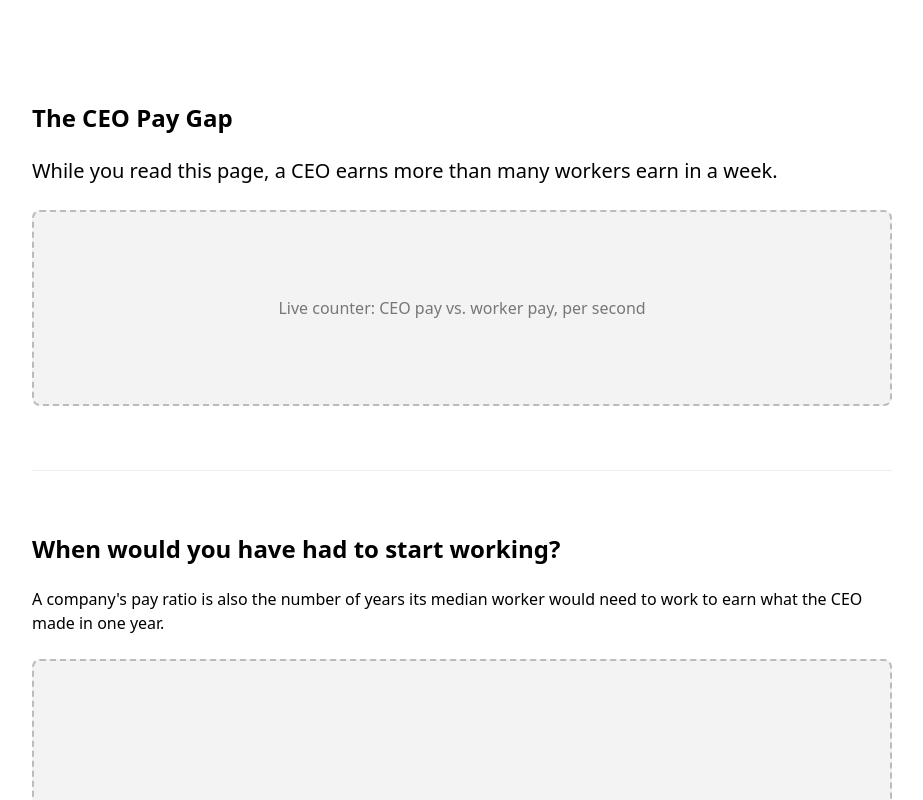
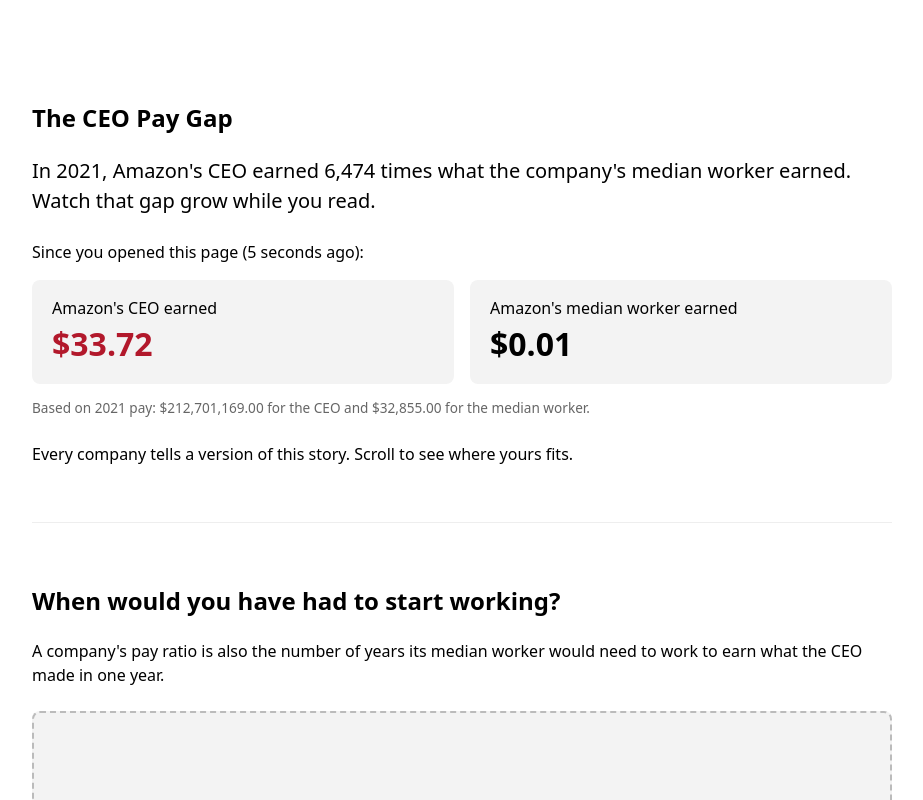
Before and after one commit to aisharashidahmed/CS1710-Final_Project, a SvelteKit app: page / in a window 1280 px wide. Shown: the top 800 px of the page, without its empty margins (178-1101 px from the left). Built offline with nearby package versions, Linux system fonts and the light colour scheme.

Commit message:
Add hook section with live pay counter

```diff
--- /dev/null
+++ b/src/lib/Hook.svelte
@@ -0,0 +1,72 @@
+<script>
+	import * as d3 from 'd3';
+
+	// Amazon, fiscal year 2021 (from static/data/companies.csv).
+	const CEO_PAY = 212701169;
+	const WORKER_PAY = 32855;
+	const SECONDS_PER_YEAR = 365 * 24 * 60 * 60;
+
+	const money = d3.format('$,.2f');
+
+	// Seconds since the reader opened the page.
+	let seconds = $state(0);
+
+	$effect(() => {
+		const start = Date.now();
+		const timer = setInterval(() => (seconds = (Date.now() - start) / 1000), 100);
+		return () => clearInterval(timer);
+	});
+</script>
+
+<div class="counter">
+	<p class="intro">Since you opened this page ({Math.floor(seconds)} seconds ago):</p>
+	<div class="row">
+		<div class="box ceo">
+			<span class="who">Amazon's CEO earned</span>
+			<span class="amount">{money((CEO_PAY / SECONDS_PER_YEAR) * seconds)}</span>
+		</div>
+		<div class="box worker">
+			<span class="who">Amazon's median worker earned</span>
+			<span class="amount">{money((WORKER_PAY / SECONDS_PER_YEAR) * seconds)}</span>
+		</div>
+	</div>
+	<p class="note">
+		Based on 2021 pay: {money(CEO_PAY)} for the CEO and {money(WORKER_PAY)} for the median worker.
+	</p>
+</div>
+
+<style>
+	.counter {
+		margin: 1.5rem 0;
+	}
+
+	.row {
+		display: flex;
+		flex-wrap: wrap;
+		gap: 1rem;
+	}
+
+	.box {
+		flex: 1 1 240px;
+		display: flex;
+		flex-direction: column;
+		padding: 1rem 1.25rem;
+		border-radius: 8px;
+		background: #f3f3f3;
+	}
+
+	.amount {
+		font-size: 2rem;
+		font-weight: 700;
+		font-variant-numeric: tabular-nums;
+	}
+
+	.ceo .amount {
+		color: #b2182b;
+	}
+
+	.note {
+		font-size: 0.85rem;
+		color: #666;
+	}
+</style>
--- a/src/routes/+page.svelte
+++ b/src/routes/+page.svelte
@@ -1,4 +1,5 @@
 <script>
+	import Hook from '#lib/Hook.svelte';
 	import Placeholder from '#lib/Placeholder.svelte';
 </script>
 
@@ -11,9 +12,11 @@
 	<section id="hook">
 		<h1>The CEO Pay Gap</h1>
 		<p class="lede">
-			While you read this page, a CEO earns more than many workers earn in a week.
+			In 2021, Amazon's CEO earned 6,474 times what the company's median worker earned. Watch that
+			gap grow while you read.
 		</p>
-		<Placeholder label="Live counter: CEO pay vs. worker pay, per second" height={160} />
+		<Hook />
+		<p>Every company tells a version of this story. Scroll to see where yours fits.</p>
 	</section>
 
 	<!-- Rising insight 1 -->
```
